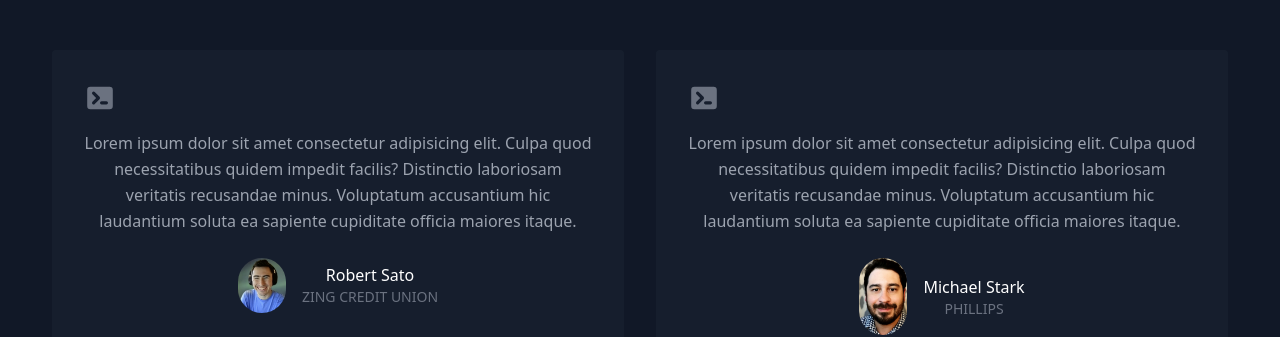
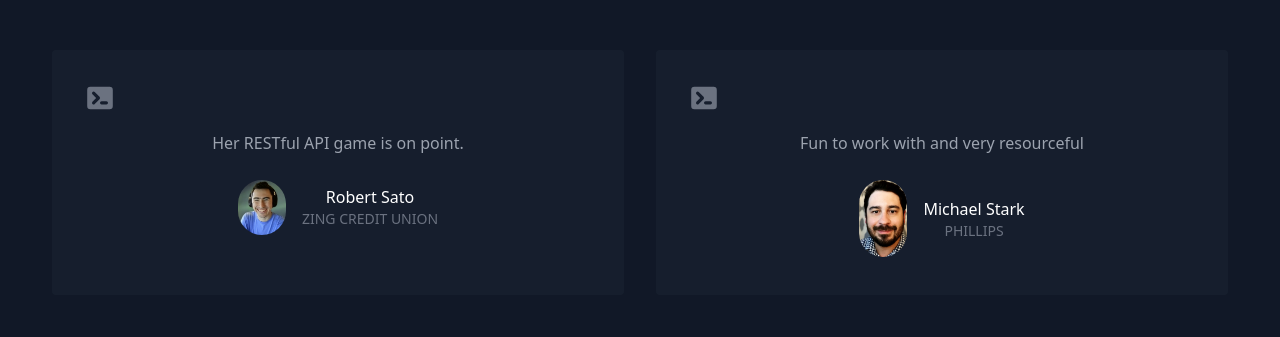
Before and after one commit to EmmyEJohnson/emily-portfolio1, a React (Create React App) app: page / in a window 1280 px wide. Shown: the part 2500-2837 px from the top of the page. Built offline with nearby package versions, Linux system fonts and the light colour scheme.

Commit message:
update testimonials

```diff
--- a/src/data.js
+++ b/src/data.js
@@ -42,14 +42,14 @@ export const projects = [
 export const testimonials = [
   {
     quote:
-      "Lorem ipsum dolor sit amet consectetur adipisicing elit. Culpa quod necessitatibus quidem impedit facilis? Distinctio laboriosam veritatis recusandae minus. Voluptatum accusantium hic laudantium soluta ea sapiente cupiditate officia maiores itaque.",
+      "Her RESTful API game is on point.",
     image: "./images/FrozenRobert.png",
     name: "Robert Sato",
     company: "Zing Credit Union",
   },
   {
     quote:
-      "Lorem ipsum dolor sit amet consectetur adipisicing elit. Culpa quod necessitatibus quidem impedit facilis? Distinctio laboriosam veritatis recusandae minus. Voluptatum accusantium hic laudantium soluta ea sapiente cupiditate officia maiores itaque.",
+      "Fun to work with and very resourceful",
     image: "./images/MikeStarkImage.png",
     name: "Michael Stark",
     company: "Phillips",
```
